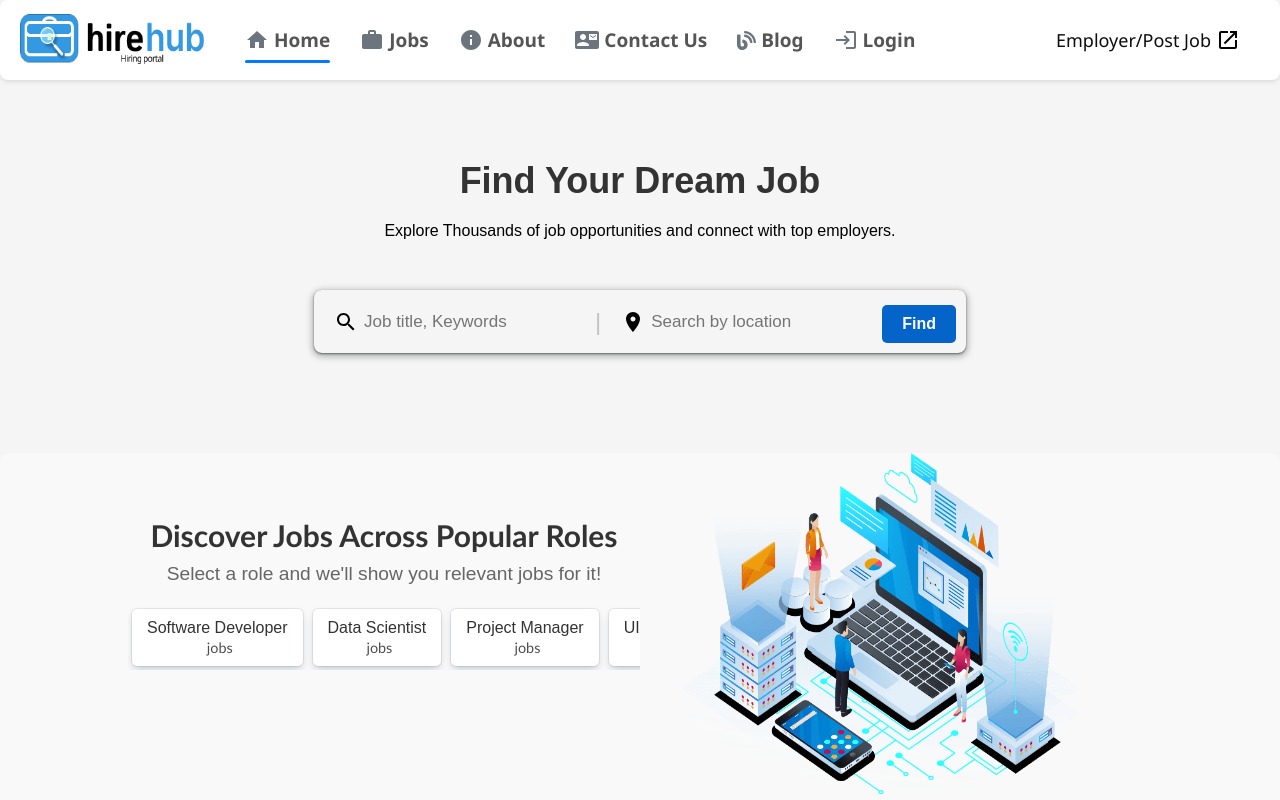
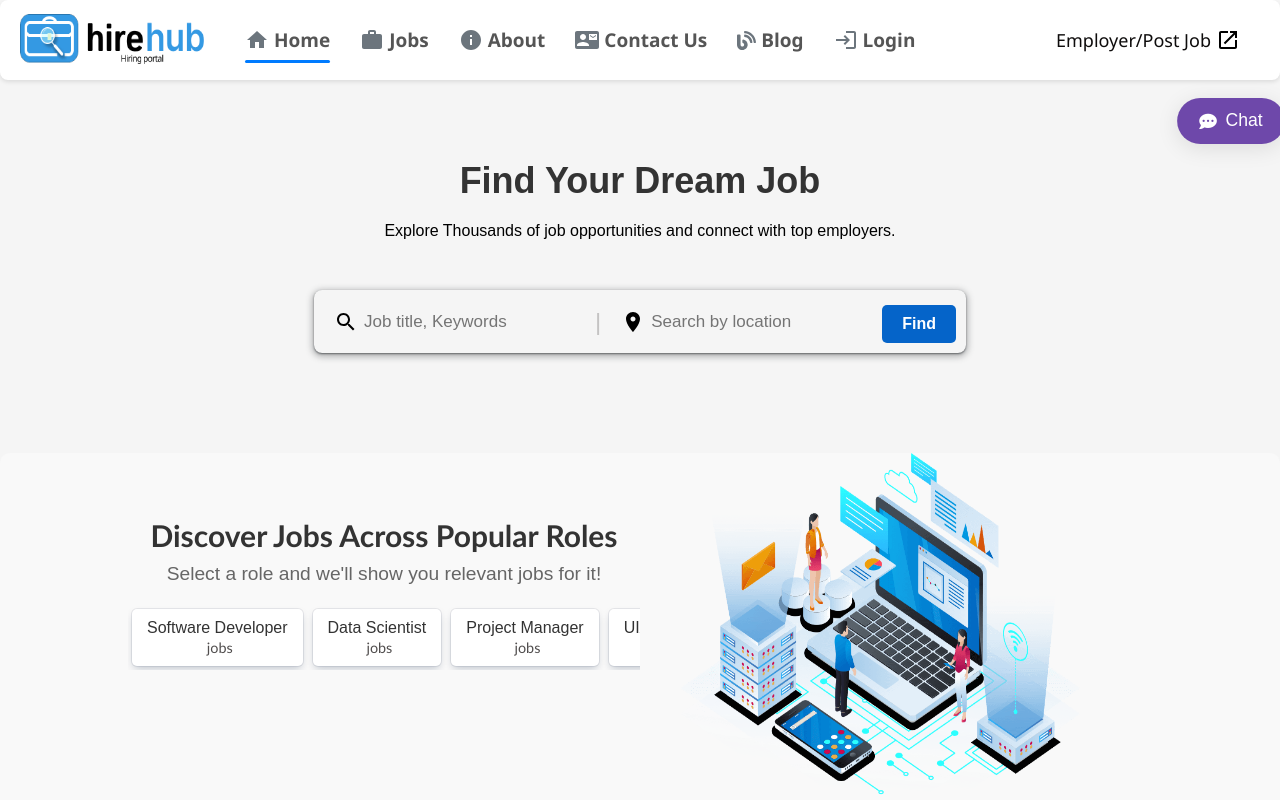
Before and after one commit to Yashgabani845/hiring-portal, a React (Create React App) app in the folder hiring-portal/: page / in a window 1280 px wide. Shown: the top 800 px of the page. Built offline with nearby package versions, Linux system fonts and the light colour scheme.

Commit message:
Added chatbot

```diff
--- a/hiring-portal/package.json
+++ b/hiring-portal/package.json
@@ -18,6 +18,7 @@
     "@uiw/codemirror-theme-okaidia": "^4.23.0",
     "@uiw/react-codemirror": "^4.23.0",
     "ace-builds": "^1.35.4",
+    "antd": "^5.21.3",
     "axios": "^1.7.2",
     "bcrypt": "^5.1.1",
     "body-parser": "^1.20.2",
@@ -51,6 +52,7 @@
     "react-router-dom": "^6.25.1",
     "react-scripts": "5.0.1",
     "react-select": "^5.8.0",
+    "react-simple-chatbot": "^0.6.1",
     "react-spinner": "^0.2.7",
     "react-spinners": "^0.14.1",
     "react-toastify": "^10.0.5",
--- a/hiring-portal/src/App.js
+++ b/hiring-portal/src/App.js
@@ -24,10 +24,15 @@ import AssessmentResults from "./Components/AssesmentResult";
 import AssessmentResultDetail from "./Components/AssessmentResultDetails";
 import About from "./Components/About";
 import PasswordResetPage from "./Components/ForgotPassword";
+import Chatbot from "./Components/Chatbot";
+import BlogPage from "./Components/BlogPage";
+import Contactus from "./Components/Contactus"
 function App() {
   const [test, setTest] = useState(null);
 
   return (
+    <>
+      <Chatbot />
       <Router>
         <Routes>
           <Route path="/" element={<Homepage />} />
@@ -47,6 +52,8 @@ function App() {
           <Route path="/manage-assesment/:jobId" element={<CreateAssessment />} />
           <Route path="/managejobs/:jobId" element={<ManageJobs />} />
           <Route path="/application" element={<ApplicationForm />} />
+          <Route path="/blog" element={<BlogPage />} />
+          <Route path="/contactus" element={<Contactus />} />
           <Route path="/shortlist/:jobId" element={<Shortlist />} />
           <Route
             path="/assessment-results/:jobId"
@@ -59,6 +66,9 @@ function App() {
           <Route path="/ForgotPassword/:email" element={<PasswordResetPage />} />
         </Routes>
       </Router>
+
+
+    </>
   );
 }
 
--- /dev/null
+++ b/hiring-portal/src/CSS/chatbot.css
@@ -0,0 +1,92 @@
+/* styles.css */
+.chatbot-container {
+    max-width: 400px;
+    margin: 0 auto;
+    background-color: #f9f9f9;
+    border-radius: 10px;
+    box-shadow: 0 4px 10px rgba(0, 0, 0, 0.1);
+    overflow: hidden;
+    display: flex;
+    flex-direction: column;
+    align-items: center;
+    position: fixed;
+    top: 15%;
+    right: 3%;
+    z-index: 9999;
+    transition: opacity 0.3s ease-in-out;
+}
+
+.chatbot-header .header {
+    width: 100%;
+    margin: 0;
+}
+
+.chatbot-header {
+    font-size: 1.5em;
+    padding: 10px;
+    background-color: #6e48aa;
+    color: white;
+    width: 100%;
+    display: flex;
+    justify-content: space-between;
+    align-items: center;
+}
+
+#close-chatbot {
+    cursor: pointer;
+}
+
+.chatbot {
+    padding: 15px;
+}
+
+.showChatBot {
+    display: flex;
+    opacity: 1;
+}
+
+.hideChatBot {
+    display: none;
+    opacity: 0;
+}
+
+.chatbot-button {
+    background-color: #6e48aa;
+    color: white;
+    font-size: 1em;
+    padding: 12px 20px;
+    border: none;
+    border-radius: 30px;
+    box-shadow: 0 4px 20px rgba(0, 0, 0, 0.1);
+    cursor: pointer;
+    transition: background-color 0.3s ease, transform 0.2s ease, box-shadow 0.2s ease;
+    display: flex;
+    align-items: center;
+    gap: 8px;
+    position: fixed;
+    top: 100px;
+    right: 0px;
+    animation: zoom 2s infinite alternate;
+    z-index: 9999;
+}
+
+@keyframes zoom {
+    0% {
+        transform: scale(1);
+    }
+
+    100% {
+        transform: scale(1.1);
+    }
+}
+
+.chatbot-button:hover {
+    background-color: #4b2a82;
+    transform: translateY(-3px);
+    box-shadow: 0 8px 30px rgba(0, 0, 0, 0.2);
+}
+
+.chatbot-button:focus {
+    outline: none;
+    box-shadow: 0 0 0 3px rgba(74, 144, 226, 0.5);
+}
--- /dev/null
+++ b/hiring-portal/src/Components/Chatbot.jsx
@@ -0,0 +1,155 @@
+import React, { useState } from 'react';
+import ChatBot from 'react-simple-chatbot';
+import '../CSS/chatbot.css'; // Import the CSS file
+
+const steps = [
+    {
+        id: '0',
+        message: 'Welcome to our hiring portal! How can I assist you today?',
+        trigger: 'options',
+    },
+    {
+        id: 'options',
+        options: [
+            { value: 'jobs', label: 'View Job Openings', trigger: 'job-openings' },
+            { value: 'apply', label: 'How to Apply', trigger: 'application-process' },
+            { value: 'status', label: 'Check Application Status', trigger: 'check-status' },
+            { value: 'contact', label: 'Contact HR', trigger: 'contact-hr' },
+        ],
+    },
+    {
+        id: 'job-openings',
+        component: (
+            <p>
+                Click the link to see
+                <a href="http://localhost:3000/jobcard" target="_blank" rel="noopener noreferrer" style={{ textDecoration: 'underline', marginLeft: '10px' }}>
+                    current job openings
+                </a>
+            </p>
+        ),
+        trigger: 'ask-another',
+    },
+    {
+        id: 'software-details',
+        message: 'Here are the details for the Software Engineer position',
+        trigger: 'apply-prompt',
+    },
+    {
+        id: 'apply-prompt',
+        message: 'Would you like to apply?',
+        trigger: 'apply-options',
+    },
+    {
+        id: 'apply-options',
+        options: [
+            { value: 'yes', label: 'Yes', trigger: 'application-process' },
+            { value: 'no', label: 'No', trigger: 'options' },
+        ],
+    },
+    {
+        id: 'application-process',
+        message: 'To apply, follow these steps:',
+        trigger: 'application-steps',
+    },
+    {
+        id: 'application-steps',
+        component: (
+            <div>
+                <ol>
+                    <li> Go to the current <a href="http://localhost:3000/jobcard" style={{ textDecoration: 'underline' }}> job openings page.</a></li>
+                    <li> Find a suitable job that matches your skills.</li>
+                    <li> Click on "Apply" next to the job you're interested in.</li>
+                    <li> Fill in your details in the application form.</li>
+                    <li> Submit your application.</li>
+                </ol>
+            </div>
+        ),
+        trigger: 'ask-another',
+    },
+    {
+        id: 'ask-another',
+        message: 'Is there anything else I can help you with?',
+        trigger: 'options',
+    },
+    {
+        id: 'check-status',
+        message: 'Here is the status...',
+        end: true,
+    },
+    {
+        id: 'contact-hr',
+        message: 'You can contact HR at hr@example.com or call 123-456-7890.',
+        trigger: 'ask-another',
+    },
+];
+
+const Chatbot = () => {
+    const [showChatbot, setshowChatbot] = useState(false)
+
+    const customStyles = {
+        botBubbleStyle: {
+            backgroundColor: '#4a90e2',
+            color: 'white',
+            padding: '10px',
+            borderRadius: '20px',
+            maxWidth: '75%',
+            margin: '5px 0',
+        },
+        userBubbleStyle: {
+            backgroundColor: '#f0f0f0',
+            color: 'black',
+            padding: '10px',
+            borderRadius: '20px',
+            maxWidth: '75%',
+            margin: '5px 0',
+            alignSelf: 'flex-end',
+        },
+        bubbleStyle: {
+            borderRadius: '10px',
+        },
+        headerStyle: {
+            backgroundColor: '#4a90e2',
+            color: 'white',
+            fontSize: '1.5em',
+            padding: '10px',
+            textAlign: 'center',
+        },
+        botAvatarStyle: {
+            backgroundColor: '#4a90e2',
+        },
+        userAvatarStyle: {
+            backgroundColor: '#ccc',
+        },
+    };
+    const closeChatbot = () => {
+        setshowChatbot(false);
+    };
+
+    const openChatbot = () => {
+        setshowChatbot(true);
+    };
+
+    return (
+        <>
+            <button onClick={openChatbot} className={`chatbot-button ${showChatbot ? 'hideChatBot' : 'showChatBot'}`}>
+                <i className="fa fa-commenting" aria-hidden="true"></i> Chat
+            </button>
+            <div className={`chatbot-container ${showChatbot ? 'showChatBot' : 'hideChatBot'}`}>
+
+                <div className='chatbot-header'>
+                    <div className="header">Hiring Portal</div>
+                    <div id='close-chatbot' onClick={closeChatbot}>X</div>
+                </div>
+                <ChatBot steps={steps} className="chatbot"
+                    bubbleStyle={customStyles.bubbleStyle}
+                    botBubbleStyle={customStyles.botBubbleStyle}
+                    userBubbleStyle={customStyles.userBubbleStyle}
+                    headerStyle={customStyles.headerStyle}
+                    botAvatarStyle={customStyles.botAvatarStyle}
+                    userAvatarStyle={customStyles.userAvatarStyle} />
+            </div>
+        </>
+    );
+};
+
+export default Chatbot;
--- a/hiring-portal/src/Components/Contactus.jsx
+++ b/hiring-portal/src/Components/Contactus.jsx
@@ -3,7 +3,7 @@ import Navbar from "./Navbar";
 import Footer from "./Footer";
 import "../CSS/contactus.css";
 import axios from "axios";
-import pic from '../assets/contact.webp';
+import pic from '../assests/contact.png';
 
 const Contactus = () => {
   const [formData, setFormData] = useState({
--- a/hiring-portal/src/Components/Navbar.jsx
+++ b/hiring-portal/src/Components/Navbar.jsx
@@ -13,6 +13,7 @@ import LaunchIcon from '@mui/icons-material/Launch';
 import ContactMailIcon from '@mui/icons-material/ContactMail'; // Import the Contact Mail icon
 import logo from "../assests/logo.png";
 import { FaBlog } from "react-icons/fa";
+import { ChatBubbleTwoTone } from "@mui/icons-material";
 
 const Navbar = () => {
   const navigate = useNavigate();
@@ -75,8 +76,6 @@ const Navbar = () => {
               <ContactMailIcon />
 
               <Link to="/contactus" onClick={() => setActiveTab("/contactus")}>
-
-
                 <span>Contact Us</span>
               </Link>
             </div>
--- a/hiring-portal/src/index.js
+++ b/hiring-portal/src/index.js
@@ -6,9 +6,9 @@ import reportWebVitals from './reportWebVitals';
 
 const root = ReactDOM.createRoot(document.getElementById('root'));
 root.render(
-  <React.StrictMode>
-    <App />
-  </React.StrictMode>
+  // <React.StrictMode>
+  <App />
+  // {/* </React.StrictMode> */ }
 );
 
 reportWebVitals();
```
Also changed, not shown: hiring-portal/src/assests/contact.png (renamed from hiring-portal/src/assests/contact.webp), 1 other file (tests, documents, lock files or other folders). Lines whose indentation alone changed are shown as unchanged.
